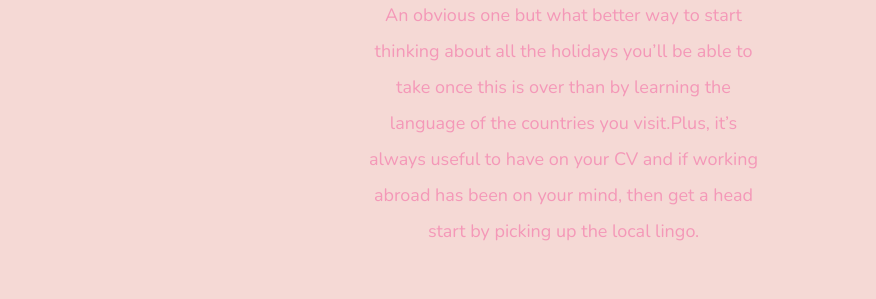
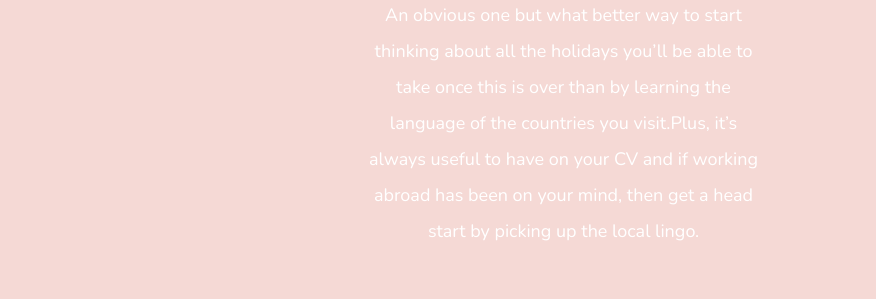
Before and after one commit to friendlyNeighbourhoodFool/COVID-19-private, a plain HTML site: page index.html in a window 1280 px wide. Shown: the part 497-796 px from the top of the page, 404-1280 px from the left. Drawn offline with nearby package versions, Linux system fonts and the light colour scheme.

Commit message:
Update app.css

```diff
--- a/app.css
+++ b/app.css
@@ -50,7 +50,7 @@ body{
 }
 
 .blurb p{
-	color:#f498b8;
+	color:#ffffff;
 	font-weight: 100;
 	font-size:1.125rem;
 	line-height: 2;
```
